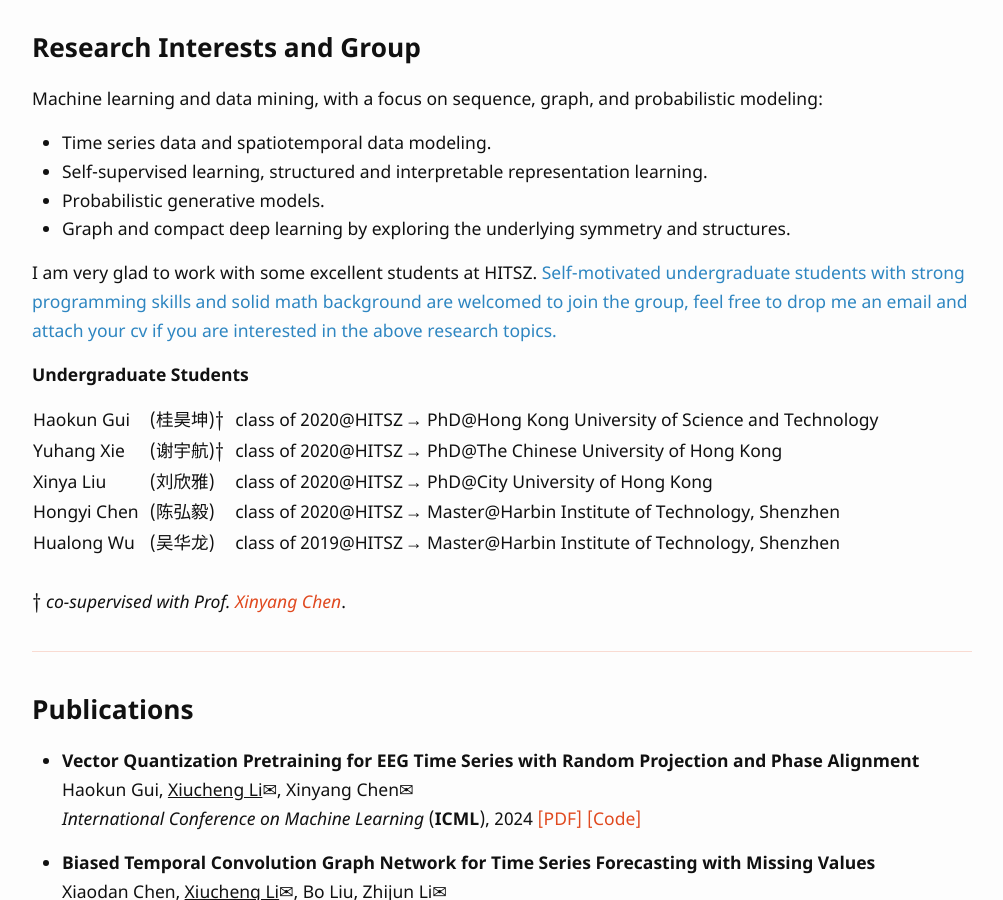
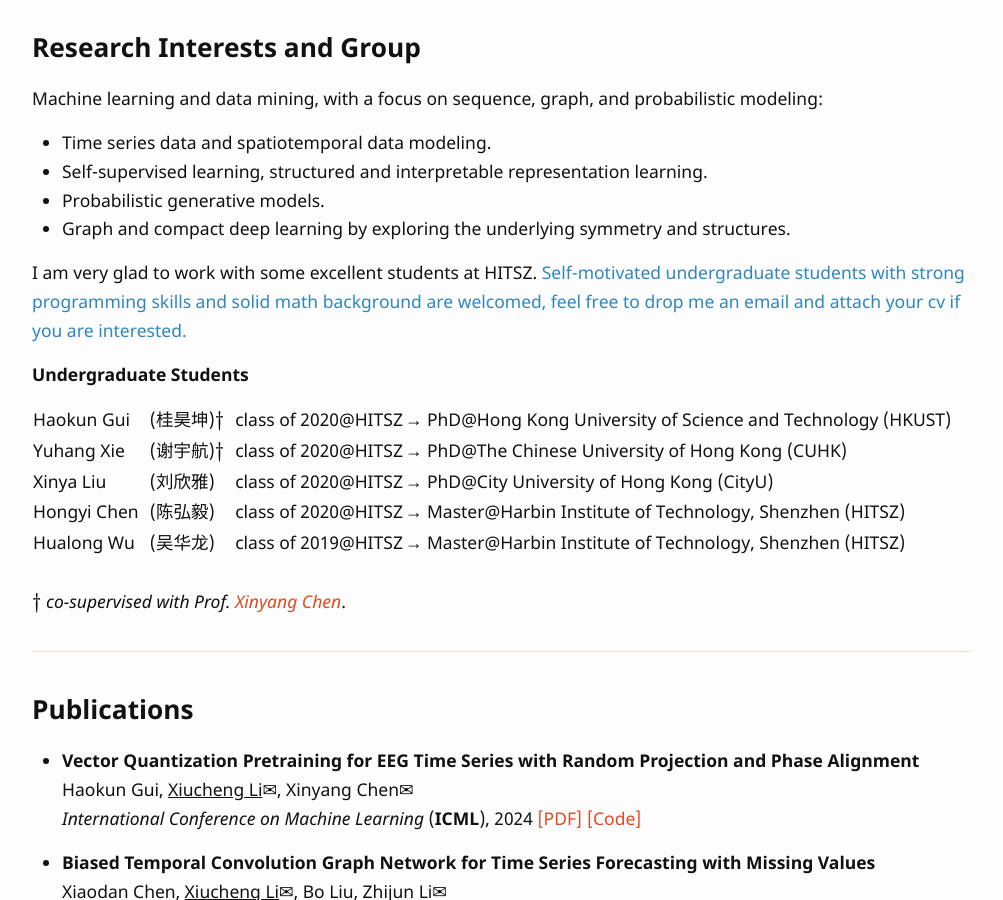
Before and after one commit to boathit/boathit.github.io, a Jekyll site: the page built from index.md, in a window 1280 px wide and 900 px high, scrolled down 359 px. Shown: the whole window, without its empty margins (138-1141 px from the left). Built offline with Jekyll 4.4.1, drawn with Linux system fonts in a browser that asks for light colours; some web fonts are replaced; our own code applies the rules of GitHub Pages for plain Markdown files.

Commit message:
update 20240620

```diff
--- a/index.md
+++ b/index.md
@@ -22,16 +22,16 @@ Machine learning and data mining, with a focus on sequence, graph, and probabili
 * Graph and compact deep learning by exploring the underlying symmetry and structures.
 
 
-I am very glad to work with some excellent students at HITSZ. <font color="#2E86C1">Self-motivated undergraduate students with strong programming skills and solid math background are welcomed to join the group, feel free to drop me an email and attach your cv if you are interested in the above research topics.</font>
+I am very glad to work with some excellent students at HITSZ. <font color="#2E86C1">Self-motivated undergraduate students with strong programming skills and solid math background are welcomed, feel free to drop me an email and attach your cv if you are interested.</font>
 
 #### Undergraduate Students
 
 |:--------|:--------|:-------|:--------|
-| Haokun Gui |&nbsp; (桂昊坤)$$\dagger$$   |&nbsp; class of 2020@HITSZ |&rarr; PhD@Hong Kong University of Science and Technology|
-| Yuhang Xie |&nbsp; (谢宇航)$$\dagger$$   |&nbsp; class of 2020@HITSZ |&rarr; PhD@The Chinese University of Hong Kong|
-| Xinya Liu |&nbsp; (刘欣雅)   |&nbsp; class of 2020@HITSZ |&rarr; PhD@City University of Hong Kong|
-| Hongyi Chen |&nbsp; (陈弘毅)   |&nbsp; class of 2020@HITSZ |&rarr; Master@Harbin Institute of Technology, Shenzhen|
-| Hualong Wu |&nbsp; (吴华龙)   |&nbsp; class of 2019@HITSZ |&rarr; Master@Harbin Institute of Technology, Shenzhen|
+| Haokun Gui |&nbsp; (桂昊坤)$$\dagger$$   |&nbsp; class of 2020@HITSZ |&rarr; PhD@Hong Kong University of Science and Technology (HKUST)|
+| Yuhang Xie |&nbsp; (谢宇航)$$\dagger$$   |&nbsp; class of 2020@HITSZ |&rarr; PhD@The Chinese University of Hong Kong (CUHK)|
+| Xinya Liu |&nbsp; (刘欣雅)   |&nbsp; class of 2020@HITSZ |&rarr; PhD@City University of Hong Kong (CityU)|
+| Hongyi Chen |&nbsp; (陈弘毅)   |&nbsp; class of 2020@HITSZ |&rarr; Master@Harbin Institute of Technology, Shenzhen (HITSZ)|
+| Hualong Wu |&nbsp; (吴华龙)   |&nbsp; class of 2019@HITSZ |&rarr; Master@Harbin Institute of Technology, Shenzhen (HITSZ)|
 |=====
 {: rules="groups"}
 
```
